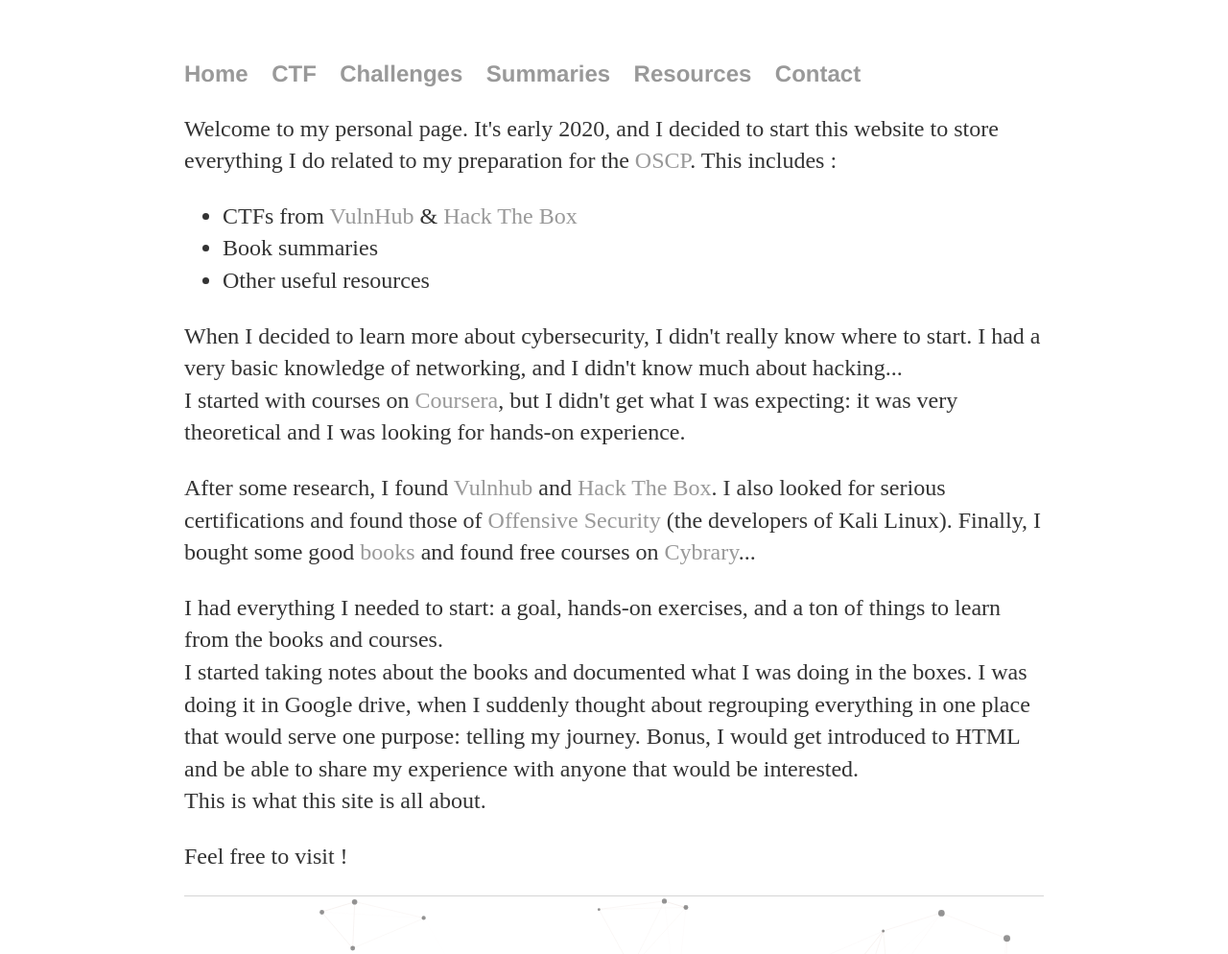
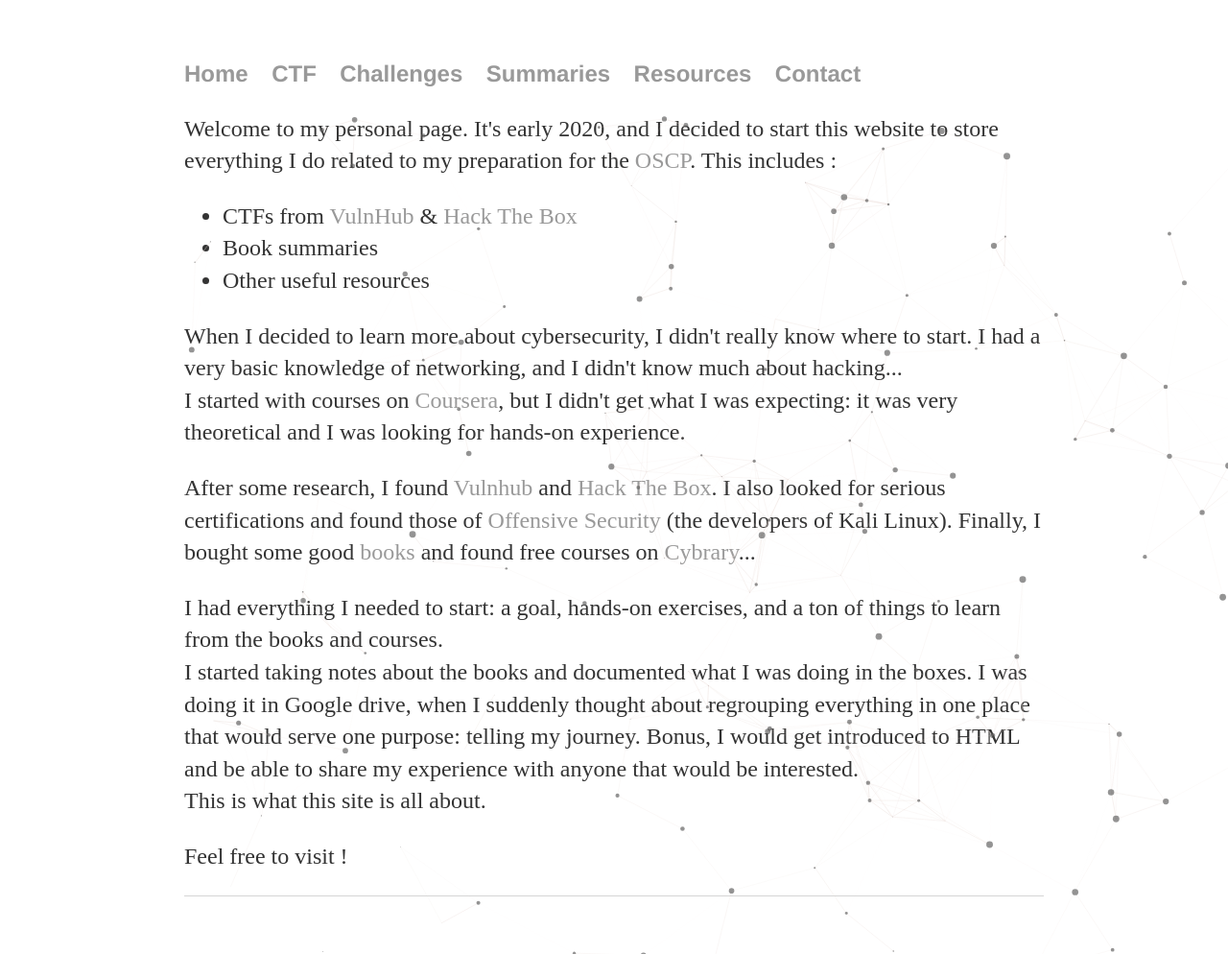
Before and after one commit to jsom1/jsom1.github.io, a Jekyll site: the page built from index.html, in a window 1280 px wide. Shown: the whole page at 96% size. Built offline with Jekyll 4.4.1, drawn with Linux system fonts in a browser that asks for light colours.

Commit message:
Update default.html

```diff
--- a/_layouts/default.html
+++ b/_layouts/default.html
@@ -19,11 +19,11 @@
 	    		</ul>
 			</nav>
 			<div class="container">
-
+			<div id="particles-js"></div>
 			{{ content }}
 
 			</div><!-- /.container -->
-			<div id="particles-js"></div>
+
 			<footer>
 	    		<!--<ul>
 	        		<li><a href="mailto:netpal@protonmail.com">email</a></li>
```
